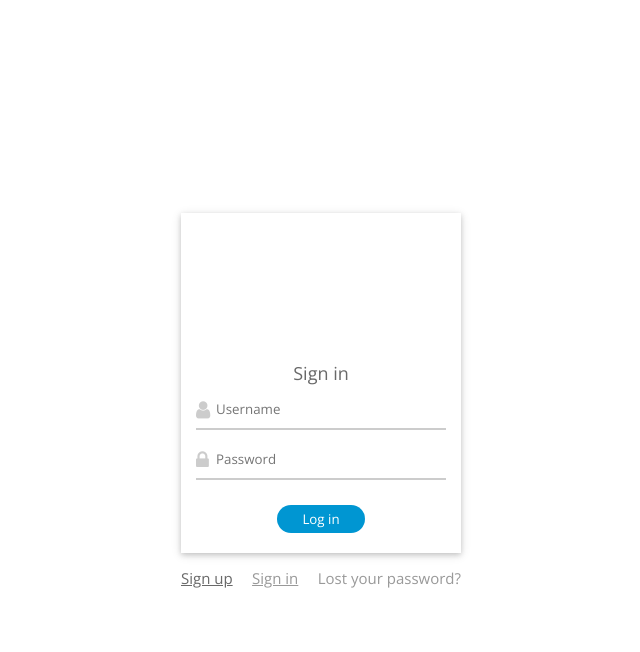
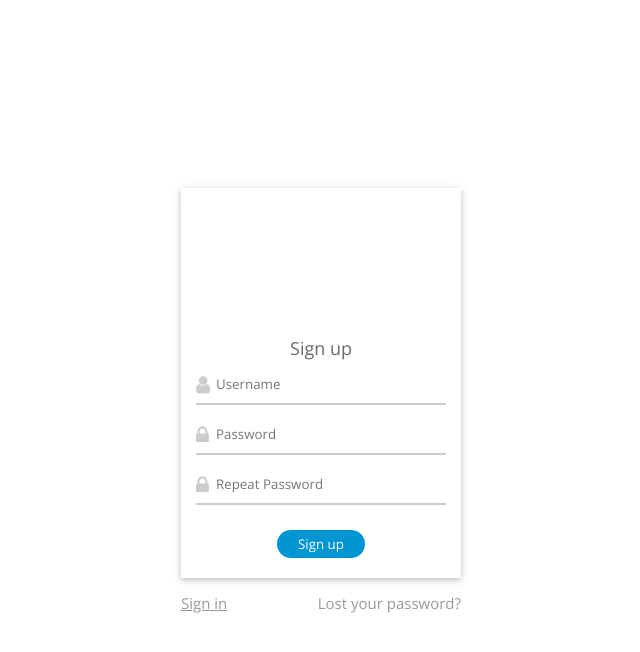
Before and after one commit to ftascon/loginPage, a website: page index.html in a window 1280 px wide. Both pictures are taken after a click on the link "Sign up". Shown: the whole page, without its empty margins (319-959 px from the left). Drawn offline with nearby package versions, Linux system fonts and the light colour scheme; grey boxes are pictures that could not be loaded.

Commit message:
trigger btns and toggle elements

```diff
--- a/index.html
+++ b/index.html
@@ -30,7 +30,7 @@
       </div>
       <div class="lostpassword">
         <form action="#" method="post">
-          <p>Lost password?</p>
+          <p>Recover password</p>
           <label><i class="fa fa-paper-plane" aria-hidden="true"></i><input type="email" placeholder="example@domain.com" name="" value=""></label>
           <button type="submit" name="button">Send Email</button>
         </form>
--- a/js/main.js
+++ b/js/main.js
@@ -1,13 +1,25 @@
 $(function() {
+  /*elements*/
   elements = new Array("login", "register", "lostpassword");
+  /*check url*/
   chk(elements);
+  /*trigger clicks with btn_ */
+  $('.flex .box + p a').on("click",function() {
+    change($(this).attr("class"), elements);
+  });
+});
 
-});
-function change(ctm_active, ctm_elements) {
-  ctm_elements.map(function(){
-
+/* function change */
+function change(btn_active, ctm_elements) {
+  ctm_elements.map(function(ele){
+    $('.'+ele).hide();
+    $('.btn_'+ele).show();
   });
+  let ele_active = btn_active.substr(4);
+  $('.'+btn_active).hide();
+  $('.'+ele_active).show();
 }
+/*function url*/
 function chk(ctm_elements) {
   var i = 0;
   ctm_elements.map(function(ele){
```
